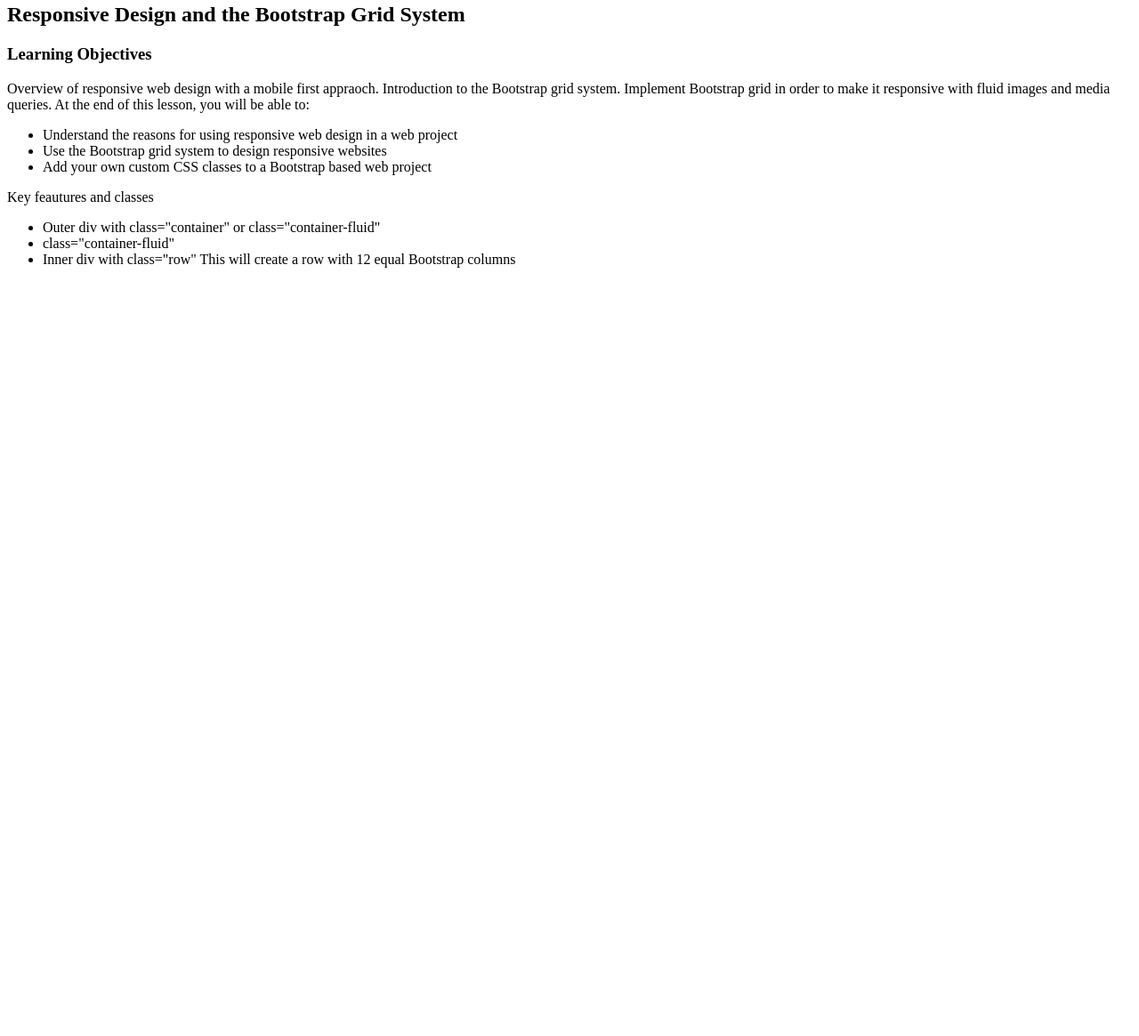
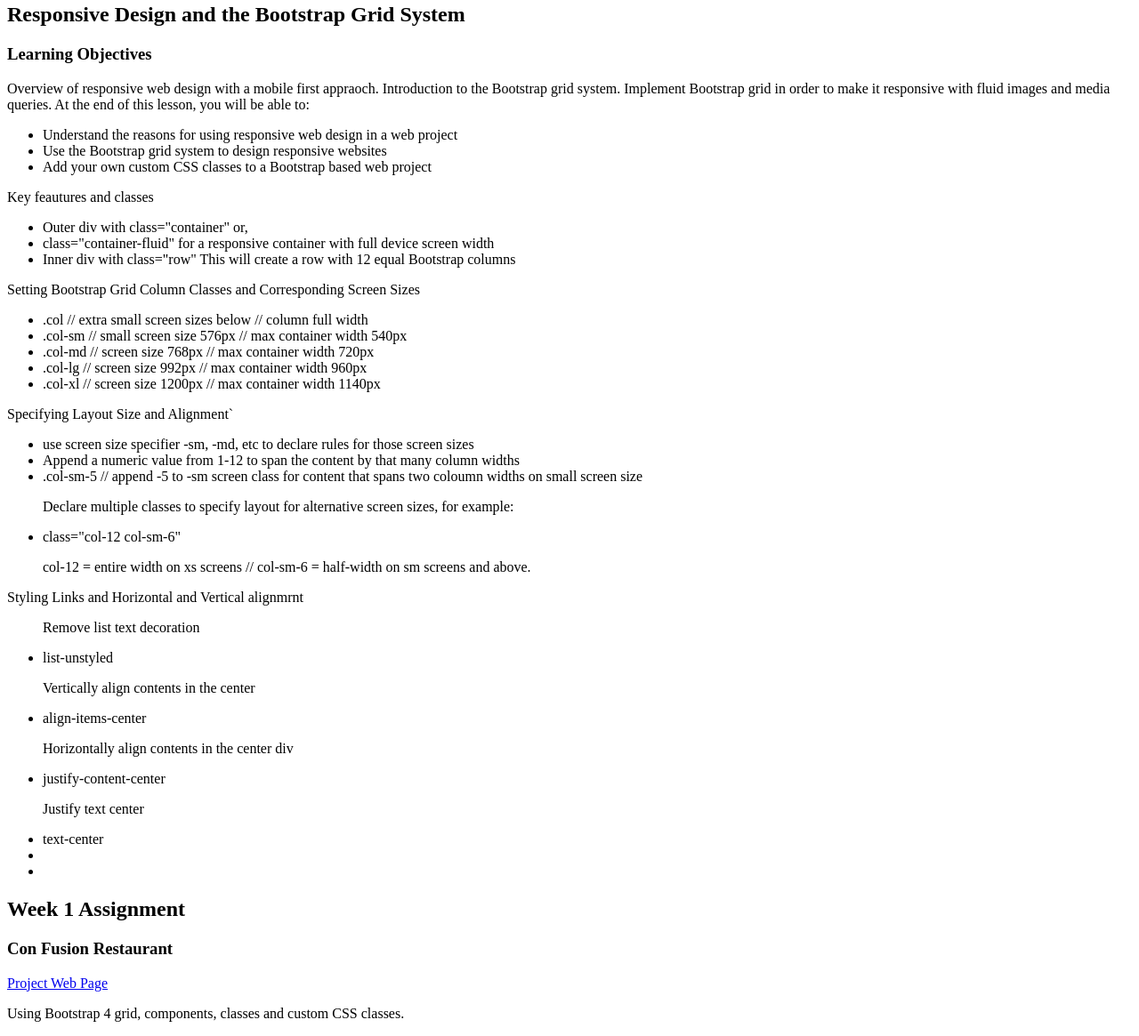
Before and after one commit to PugConDoin/coursera-bootstrap, a website: page week-1/week-1.html in a window 1280 px wide. Shown: the part 1064-2229 px from the top of the page at 89% size. Before the commit the page ends 1381 px from the top, so only its background shows below. Drawn offline with Linux system fonts and the light colour scheme.

Commit message:
Bootstrap Grid Pt.2

```diff
--- a/week-1/week-1.html
+++ b/week-1/week-1.html
@@ -42,7 +42,7 @@
     <p>git --version</p>
     <p>Finish Git configuration with the following commands:</p>
     <p>git config --global user.name "Your Name"</p>
-    <p>git config --global user.email <your email address></p>
+    <p>git config --global user.email your "email address"</p>
     <p><p>Check configuration with:</p></p>
     <p>git config --list</p>
 
@@ -76,11 +76,43 @@
     </ul>
     <p>Key feautures and classes</p>
     <ul>
-      <li>Outer div with class="container" or class="container-fluid"</li>
-      <li>class="container-fluid"</li>
+      <li>Outer div with class="container" or,</li>
+      <li>class="container-fluid" for a responsive container with full device screen width</li>
       <li>Inner div with class="row" This will create a row with 12 equal Bootstrap columns</li>
     </ul>
+    <p>Setting Bootstrap Grid Column Classes and Corresponding Screen Sizes</p>
+    <ul>
+      <li>.col // extra small screen sizes below // column full width</li>
+      <li>.col-sm // small screen size 576px // max container width 540px</li>
+      <li>.col-md // screen size 768px // max container width 720px</li>
+      <li>.col-lg // screen size 992px // max container width 960px</li>
+      <li>.col-xl // screen size 1200px // max container width 1140px</li>
+    </ul>
 
-
+    <p>Specifying Layout Size and Alignment`</p>
+      <ul>
+        <li>use screen size specifier -sm, -md, etc to declare rules for those screen sizes</li>
+        <li>Append a numeric value from 1-12 to span the content by that many column widths</li>
+        <li>.col-sm-5 // append -5 to -sm screen class for content that spans two coloumn widths on small screen size</li>
+        <p>Declare multiple classes to specify layout for alternative screen sizes, for example:</p>
+        <li>class="col-12 col-sm-6"</li>
+        <p>col-12 = entire width on xs screens // col-sm-6 = half-width on sm screens and above.</p>
+      </ul>
+      <p>Styling Links and Horizontal and Vertical alignmrnt</p>
+      <ul>
+        <p>Remove list text decoration</p>
+        <li>list-unstyled</li>
+        <p>Vertically align contents in the center</p>
+        <li>align-items-center</li>
+        <p>Horizontally align contents in the center div</p>
+        <li>justify-content-center</li>
+        <p>Justify text center</p>
+        <li>text-center</li>
+        <li></li>
+        <li></li>
+      </ul>
+      <h2>Week 1 Assignment</h2>
+      <h3>Con Fusion Restaurant</h3>
+      <a href="./confusion.html">Project Web Page</a><p>Using Bootstrap 4 grid, components, classes and custom CSS classes.</p>
   </body>
 </html>
```
Also changed, not shown: week-1/confusion.html (+15 -10 lines).
